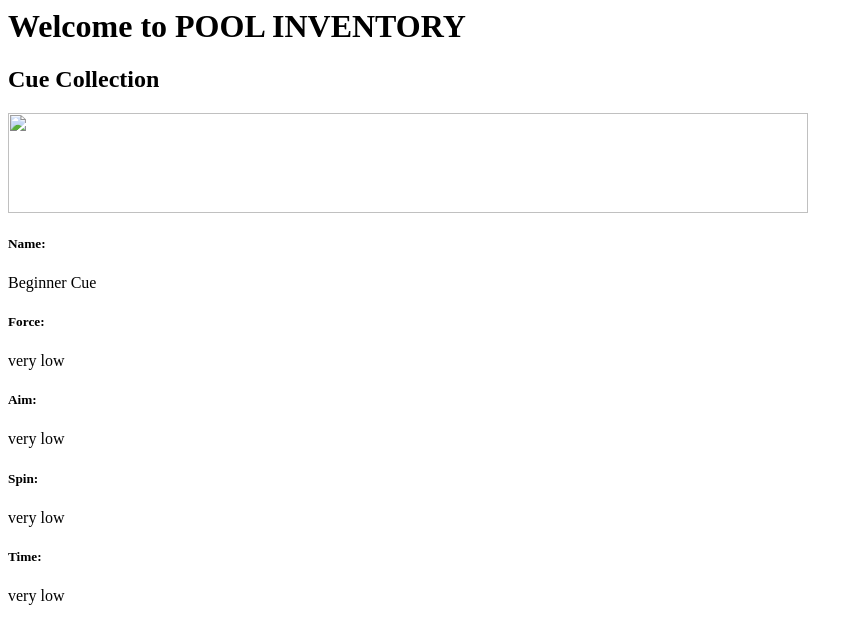
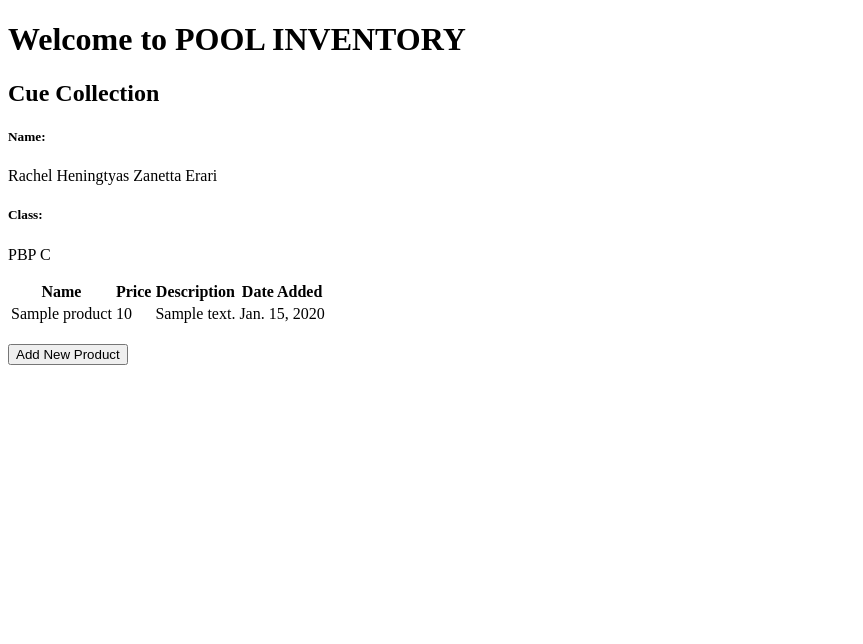
Before and after one commit to rachelzn/cardboard-web, a Django app: page / in a window 1280 px wide. Shown: the top 644 px of the page, without its empty margins (0-863 px from the left). Run offline with Django 4.2, Linux system fonts and the light colour scheme; tables that the repository leaves empty hold one stand-in row (values such as "Sample post").

Commit message:
assignment 3

```diff
--- a/main/templates/main.html
+++ b/main/templates/main.html
@@ -1,17 +1,41 @@
-<h1> Welcome to POOL INVENTORY </h1>
-<h2> Cue Collection </h2>
+{% extends 'base.html' %}
 
-<img src="file:///Users/rachel/Downloads/IMG_59A7C38926FB-1-removebg-preview.png"
-    width="800"
-    height="100"/>
+{% block content %}
+    <h1> Welcome to POOL INVENTORY </h1>
+    <h2> Cue Collection </h2>
 
-<h5>Name: </h5>
-<p>Beginner Cue</p>
-<h5>Force: </h5>
-<p>very low </p>
-<h5>Aim: </h5>
-<p>very low</p>
-<h5>Spin: </h5>
-<p>very low</p>
-<h5>Time: </h5>
-<p>very low</p>
+    <h5>Name:</h5>
+    <p>{{name}}</p>
+
+    <h5>Class:</h5>
+    <p>{{class}}</p>
+
+<table>
+    <tr>
+        <th>Name</th>
+        <th>Price</th>
+        <th>Description</th>
+        <th>Date Added</th>
+    </tr>
+
+    {% comment %} Berikut cara memperlihatkan data produk di bawah baris ini {% endcomment %}
+
+    {% for product in products %}
+        <tr>
+            <td>{{product.name}}</td>
+            <td>{{product.price}}</td>
+            <td>{{product.description}}</td>
+            <td>{{product.date_added}}</td>
+        </tr>
+    {% endfor %}
+</table>
+
+<br />
+
+<a href="{% url 'main:create_product' %}">
+    <button>
+        Add New Product
+    </button>
+</a>
+
+{% endblock content %}
--- a/main/urls.py
+++ b/main/urls.py
@@ -1,8 +1,13 @@
 from django.urls import path
-from main.views import show_main
+from main.views import show_main, create_product, show_xml, show_json, show_xml_by_id, show_json_by_id
 
 app_name = 'main'
 
 urlpatterns = [
     path('', show_main, name='show_main'),
+    path('create-product', create_product, name='create_product'),
+    path('xml/', show_xml, name='show_xml'),
+    path('json/', show_json, name='show_json'),
+    path('xml/<int:id>/', show_xml_by_id, name='show_xml_by_id'),
+    path('json/<int:id>/', show_json_by_id, name='show_json_by_id'),
 ]
--- a/main/views.py
+++ b/main/views.py
@@ -1,12 +1,44 @@
 from django.shortcuts import render
+from django.http import HttpResponseRedirect
+from main.forms import ProductForm
+from django.urls import reverse
+from main.models import Product
+from django.http import HttpResponse
+from django.core import serializers
 
 def show_main(request):
+    products = Product.objects.all()
+
     context = {
-        'Name': 'Beginner Cue',
-        'Force': 'very low',
-        'Aim': 'very low',
-        'Spin': 'very low',
-        'Time': 'very low',
+        'name': 'Rachel Heningtyas Zanetta Erari',
+        'class': 'PBP C',
+        'products': products
     }
 
     return render(request, 'main.html', context)
+
+def create_product(request):
+    form = ProductForm(request.POST or None)
+
+    if form.is_valid() and request.method == "POST":
+        form.save()
+        return HttpResponseRedirect(reverse('main:show_main'))
+
+    context = {'form': form}
+    return render(request, "create_product.html", context)
+
+def show_xml(request):
+    data = Product.objects.all()
+    return HttpResponse(serializers.serialize("xml", data), content_type="application/xml")
+
+def show_json(request):
+    data = Product.objects.all()
+    return HttpResponse(serializers.serialize("json", data), content_type="application/json")
+
+def show_xml_by_id(request, id):
+    data = Product.objects.filter(pk=id)
+    return HttpResponse(serializers.serialize("xml", data), content_type="application/xml")
+
+def show_json_by_id(request, id):
+    data = Product.objects.filter(pk=id)
+    return HttpResponse(serializers.serialize("json", data), content_type="application/json")
--- a/pool_inventory/settings.py
+++ b/pool_inventory/settings.py
@@ -55,7 +55,7 @@ ROOT_URLCONF = 'pool_inventory.urls'
 TEMPLATES = [
     {
         'BACKEND': 'django.template.backends.django.DjangoTemplates',
-        'DIRS': [],
+        'DIRS': [BASE_DIR / 'templates'],
         'APP_DIRS': True,
         'OPTIONS': {
             'context_processors': [
--- /dev/null
+++ b/templates/base.html
@@ -0,0 +1,18 @@
+{% load static %}
+<!DOCTYPE html>
+<html lang="en">
+    <head>
+        <meta charset="UTF-8" />
+        <meta
+            name="viewport"
+            content="width=device-width, initial-scale=1.0"
+        />
+        {% block meta %}
+        {% endblock meta %}
+    </head>
+
+    <body>
+        {% block content %}
+        {% endblock content %}
+    </body>
+</html>
```
Also changed, not shown: main/forms.py (added, +7 -0 lines), templates/create_product.html (added, +19 -0 lines).
